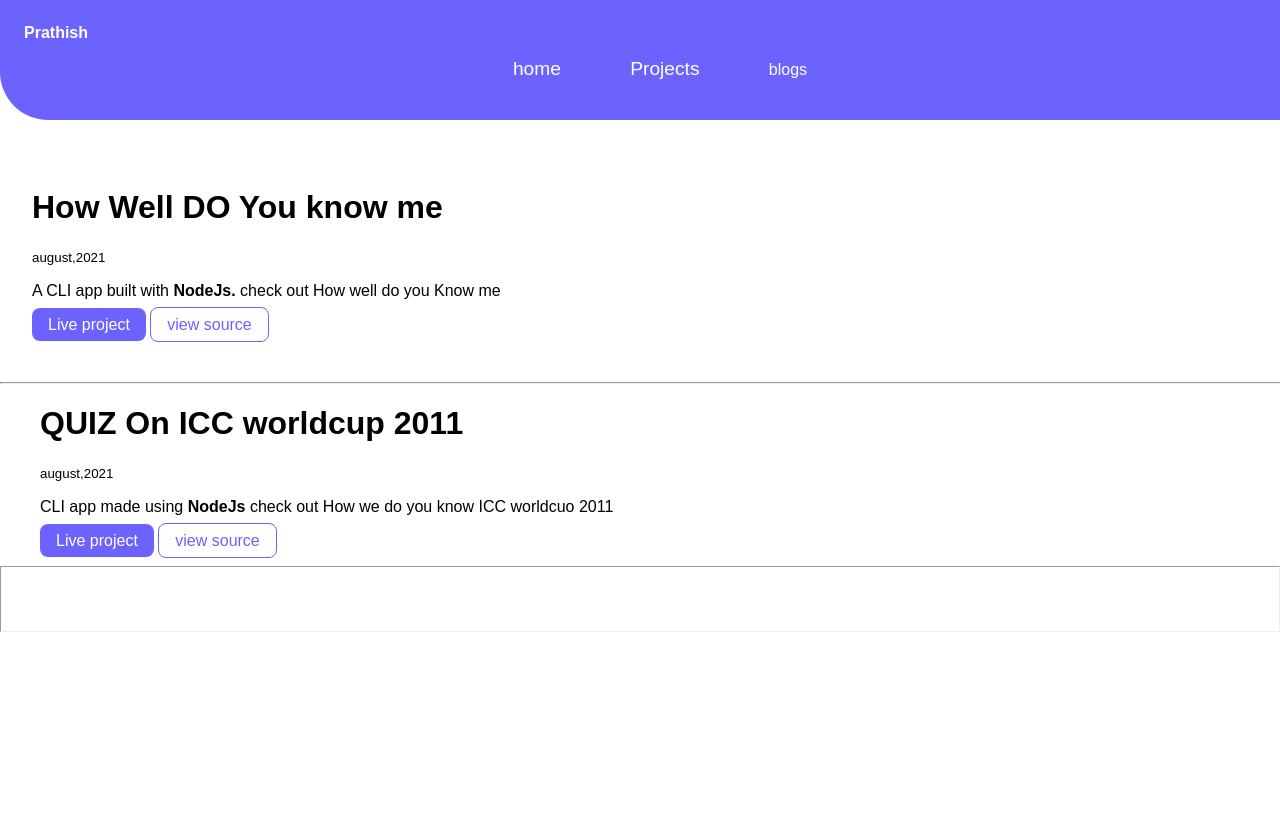
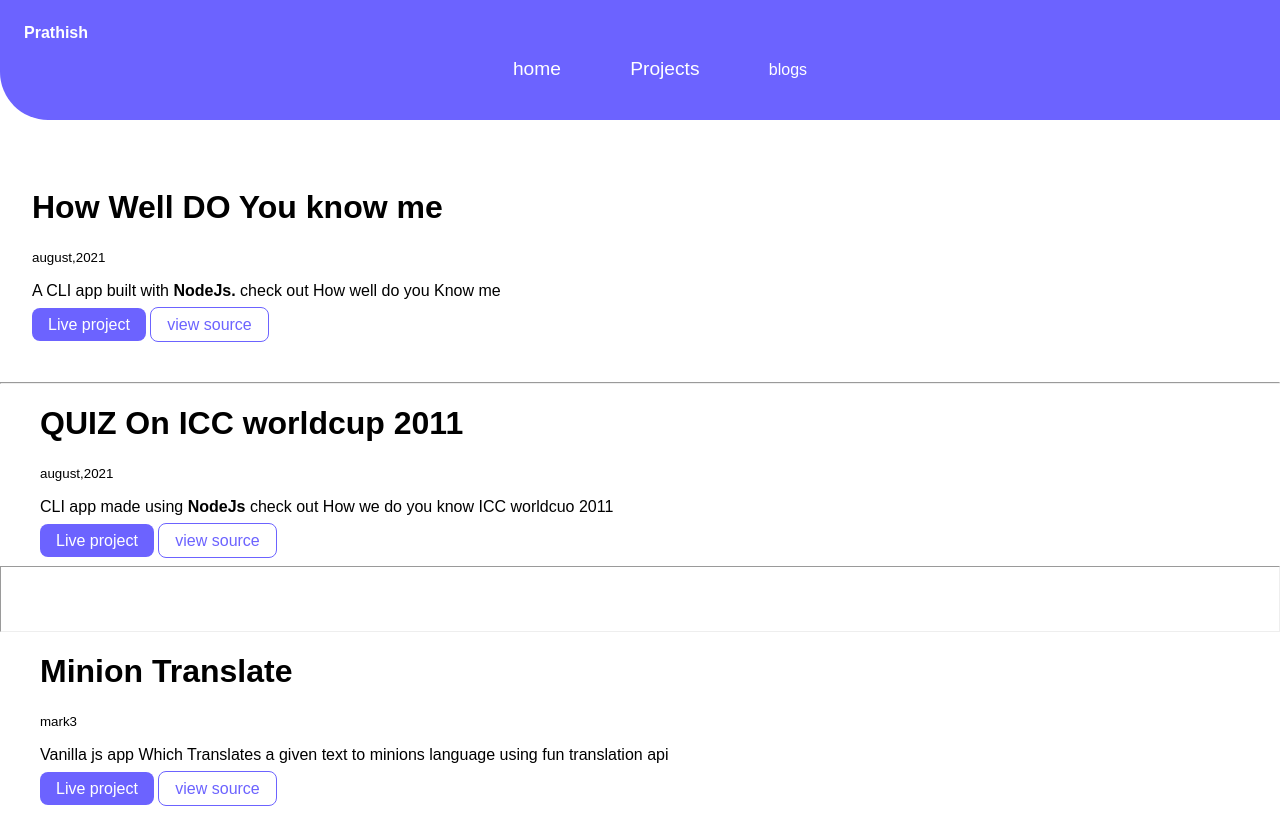
Before and after one commit to Prathish-codes/neogcamp-lesson-3, a plain HTML site: page projects.html in a window 1280 px wide. Drawn offline with Linux system fonts and the light colour scheme.

Commit message:
updated:mark6

```diff
--- a/projects.html
+++ b/projects.html
@@ -57,6 +57,16 @@
 
   <hr style="padding:2rem;">
 
+  <ul  class="list-non-bullet" reversed>
+    <li>
+       <h1>Minion Translate</h1>
+       <small>mark3</small>
+       <p> Vanilla js app Which Translates a given text to minions language using fun translation api</p>
+       <a class="link link-primary"href="https://prathish-p.netlify.app/">Live project</a>
+       <a class="link link-secondary" href="https://github.com/Prathish-codes/NeogCamp-banana-speak">view source</a>
+     </li>
+
+  </ul>
 
 
 
```
